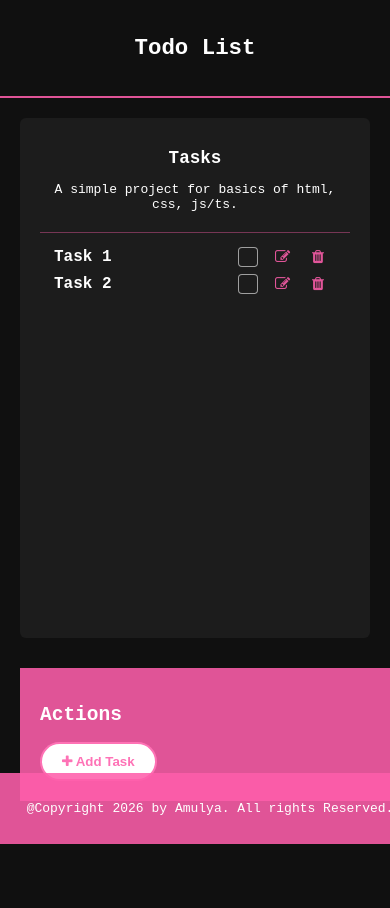
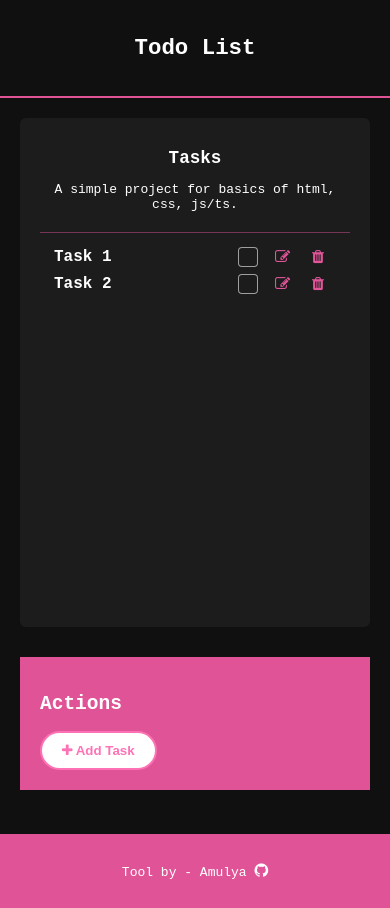
Before and after one commit to helloAmulya/todo-app, a website: page index.html in a window 390 px wide. Before the commit the page ends 844 px from the top, so only its background shows below. Drawn offline with Linux system fonts and the light colour scheme.

Commit message:
fix: footer layout for mobile devices

```diff
--- a/index.html
+++ b/index.html
@@ -56,13 +56,14 @@
         </aside>
     </main>
 
-    <footer>
-        <p>@Copyright 2026 by <a href="https://github.com/helloAmulya" title="Visit Amulya's GitHub profile">Amulya</a>.
-            All rights Reserved.</p>
+
+    <footer role="contentinfo" aria-label="Site footer">
+        <p>Tool by - Amulya
+            <a href="https://github.com/helloAmulya" title="Visit Amulya's GitHub profile">
+                <i class="fa fa-github"></i>
+            </a>
+        </p>
     </footer>
-
-    <script src="tds.js"></script>
-
 </body>
 
 </html>
--- a/style.css
+++ b/style.css
@@ -1,9 +1,20 @@
+html {
+    overflow-x: hidden;
+}
+
 body {
     background-color: rgba(0, 0, 0, 0.937);
     color: white;
     font-family: monospace;
     margin: 0;
     padding: 0;
+    overflow-x: hidden;
+}
+
+*,
+*::before,
+*::after {
+    box-sizing: border-box;
 }
 
 .header {
@@ -17,6 +28,7 @@ main {
     flex-direction: row;
     gap: 100px;
     padding: 40px;
+    width: 100%;
 }
 
 article {
@@ -119,6 +131,7 @@ footer {
     color: white;
     margin-top: 20px;
 }
+
 footer a:hover {
     text-decoration: underline;
 }
@@ -209,6 +222,11 @@ input[type="checkbox"]:checked {
         height: 45vh;
         min-height: 220px;
     }
+
+    footer {
+        position: static;
+        margin-top: 24px;
+    }
 }
 
 @media (max-width: 480px) {
```
Also changed, not shown: README.md.
